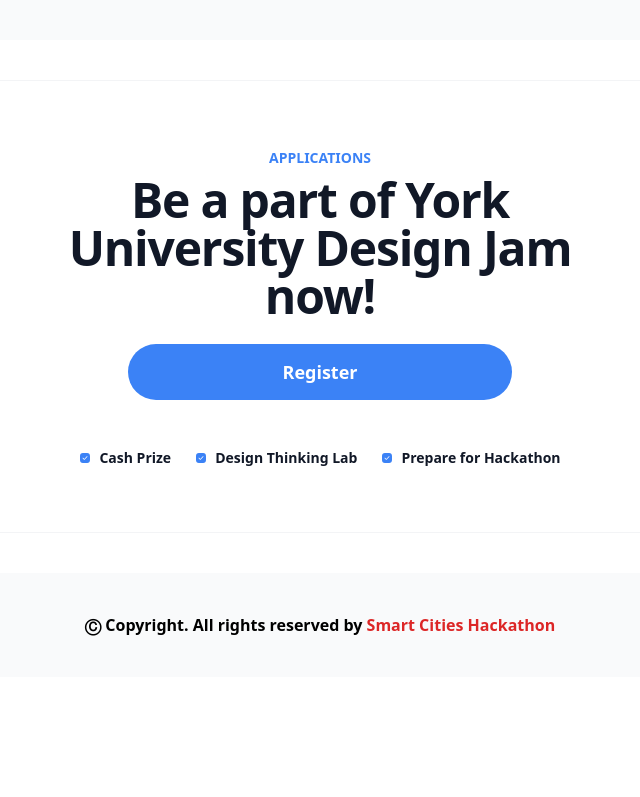
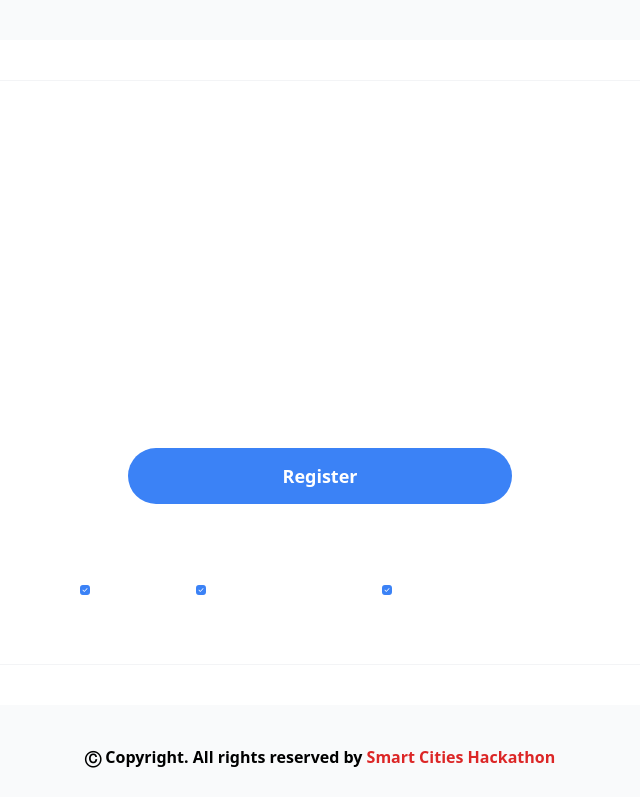
Before and after one commit to ksorathiya/seneca-hackathon-2023, a Next.js app: page / in a window 1280 px wide. Shown: the part 704-1501 px from the top of the page, without its empty margins (320-960 px from the left). Before the commit the page ends 1381 px from the top, so only its background shows below. Built offline with nearby package versions, Linux system fonts and the light colour scheme.

Commit message:
Design Jam section completed

```diff
--- a/pages/index.js
+++ b/pages/index.js
@@ -31,7 +31,8 @@ function Home() {
   }, [increment]);
 
   return (
-    <><title>Seneca Hackathon</title>
+  <>
+    <title>Seneca Hackathon</title>
       {/* // HERO SECTION */}
       <section class="pt-6 pb-20 bg-gray-50 overflow-hidden">
         <div class="container mx-auto px-4">
@@ -255,11 +256,14 @@ function Home() {
       {/* York University Design JAM */}
 <section class="py-10 bg-white overflow-hidden">
   <div class="container mx-auto px-4">
-    <div class="py-16 px-8 border border-gray-100 overflow-hidden rounded-3xl" style={{"background-image": "url('https://media.licdn.com/dms/image/C5622AQH5plFDr8F_NQ/feedshare-shrink_800/0/1675613293085?e=1678320000&v=beta&t=fgaAQAAcByWtRULXzeVdXOeBpo2XIBD50hvG-Fk5EH4'); background-size: cover; background-position: center; background-repeat: no-repeat; background-attachment: fixed; background-size: contain; filter: brightness(75%);"}}>
-      <div class="mb-6 max-w-lg mx-auto text-center"
-      style={{"filter": "brightness(100%);"}}>
-        <span class="inline-block mb-2 text-sm text-blue-500 font-bold uppercase tracking-widest;">Applications</span>
-        <h2 class="font-heading text-4xl md:text-5xl text-gray-900 font-black tracking-tight">Be a part of York University Design Jam now!</h2>
+    <div class="py-16 px-8 border border-gray-100 overflow-hidden rounded-3xl" style={{"background-image": "url('/assets/designJam.png'); background-size: cover; background-position: center; background-repeat: no-repeat; background-attachment: fixed; background-size: contain; background-size: 100%"}}>
+      <div class="mb-6 max-w-lg mx-auto text-center"  >
+        <span class="inline-block mb-2 text-sm text-white font-bold uppercase tracking-widest;">Accepting Applications until March 17</span>
+        <h2 class="font-heading text-4xl md:text-5xl text-white font-black tracking-tight">Be a part of York University Design Jam now!</h2>
+        <br></br>
+        <p class="mb-8 text-l text-white">
+                  Am amazing opportunity to win $325 stipend! Participate in the Design Jam as a team or an individual. Prepare for upcoming Hackathon and learn how Design Thinking works.
+        </p>
       </div>
       <div class="md:max-w-sm mx-auto mb-10">
         <div class="flex flex-wrap -m-2">
@@ -268,7 +272,8 @@ function Home() {
           </div> */}
           <div class="w-full p-2">
             <div class="flex flex-wrap justify-center -m-2">
-              <div class="w-full p-2"><a class="block w-full px-8 py-3.5 text-lg text-center text-white font-bold bg-blue-500 hover:bg-blue-600 focus:ring-4 focus:ring-blue-200 rounded-full" href="https://docs.google.com/forms/d/e/1FAIpQLSfG5LlNoyex58EwgIXxDDhq8t0xhZSX_qW67JyMCtIoSvD-Yw/viewform?usp=pp_url" target="_blank">Register</a></div>
+              <div class="w-full p-2"><a class="block w-full px-8 py-3.5 text-lg text-center text-white font-bold bg-blue-500 hover:bg-blue-600 focus:ring-4 focus:ring-blue-200 rounded-full" href="https://docs.google.com/forms/d/e/1FAIpQLSfG5LlNoyex58EwgIXxDDhq8t0xhZSX_qW67JyMCtIoSvD-Yw/viewform?usp=sf_link" target="_blank">Register</a></div>
+              <span class="inline-block mb-2 text-sm text-white font-bold uppercase tracking-widest;">Limiited Spots!</span>
             </div>
           </div>
         </div>
@@ -282,7 +287,7 @@ function Home() {
               </svg>
             </div>
             <div class="flex-1">
-              <p class="text-sm text-gray-900 font-bold">Cash Prize</p>
+              <p class="text-sm text-white font-bold">Cash Prize</p>
             </div>
           </div>
         </div>
@@ -294,7 +299,7 @@ function Home() {
               </svg>
             </div>
             <div class="flex-1">
-              <p class="text-sm text-gray-900 font-bold">Design Thinking Lab</p>
+              <p class="text-sm text-white font-bold">Design Thinking Lab</p>
             </div>
           </div>
         </div>
@@ -306,7 +311,7 @@ function Home() {
               </svg>
             </div>
             <div class="flex-1">
-              <p class="text-sm text-gray-900 font-bold">Prepare for Hackathon</p>
+              <p class="text-sm text-white font-bold">Prepare for Hackathon</p>
             </div>
           </div>
         </div>
@@ -314,6 +319,7 @@ function Home() {
     </div>
   </div>
 </section>
+
 
 
 
```
Also changed, not shown: pages/YU_designJAM.png (deleted), public/assets/designJam.png (added).
